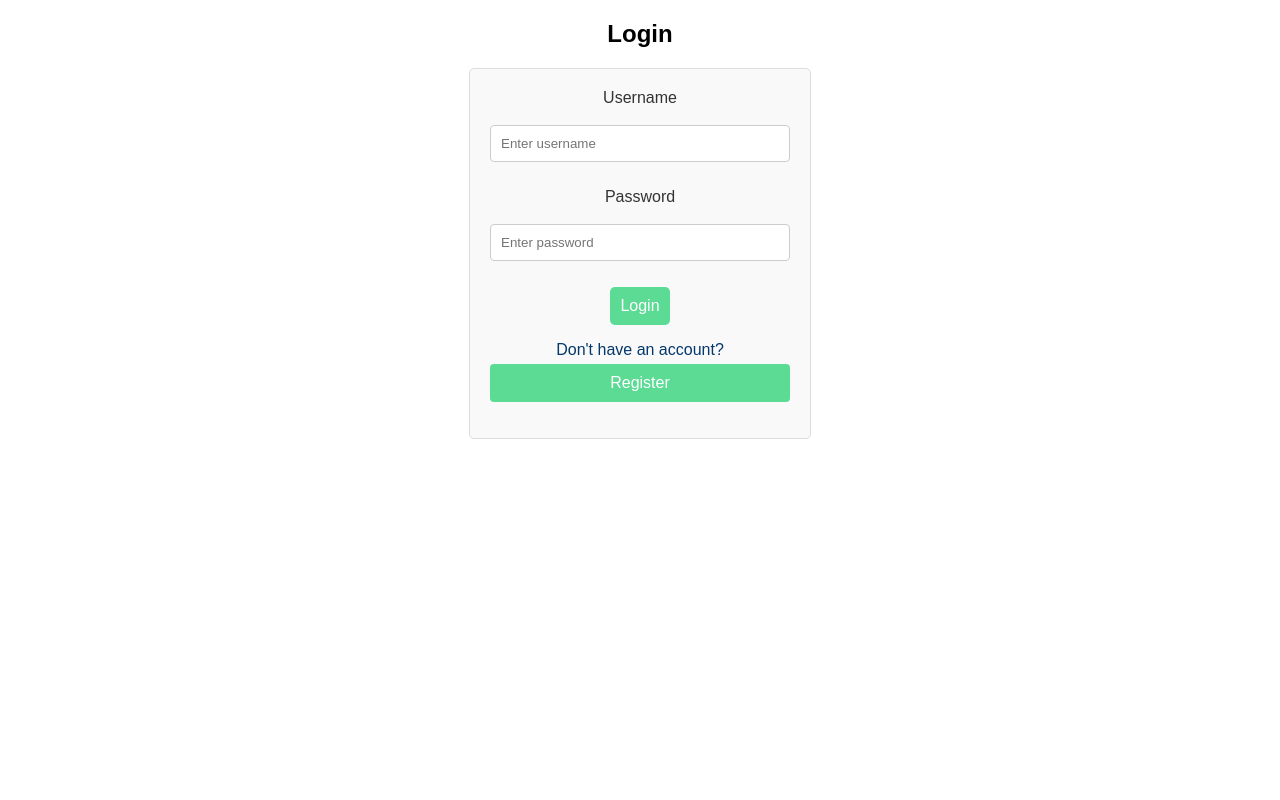
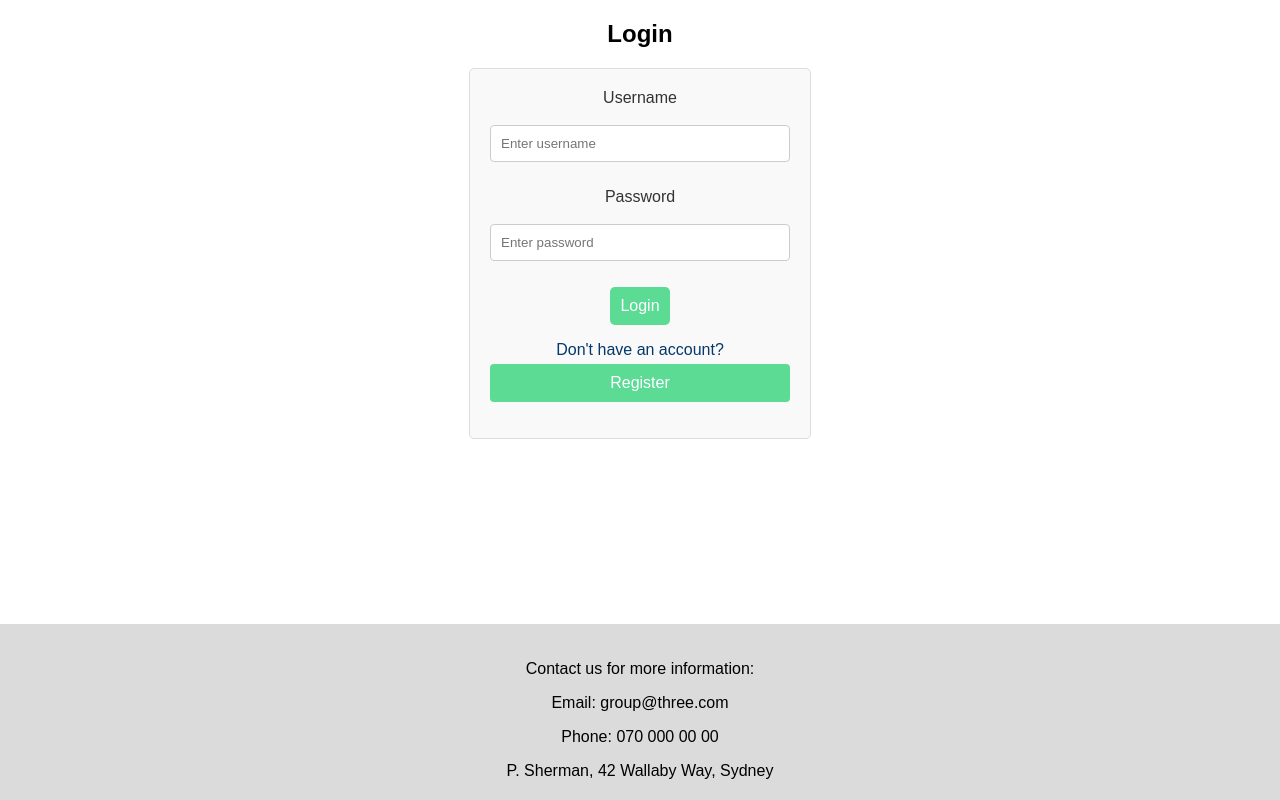
Before and after one commit to Serdar-b/IV1201-Project, a React (Create React App) app in the folder client/: page /login in a window 1280 px wide. Built offline with nearby package versions, Linux system fonts and the light colour scheme.

Commit message:
footer completed

```diff
--- a/client/src/App.css
+++ b/client/src/App.css
@@ -1,6 +1,13 @@
+.main {
+  flex: 1; /* This will make sure the content takes up the available space */
+}
+
 .App {
+  display: flex;
+  flex-direction: column;
+  min-height: 100vh;
   text-align: center;
-  font-family: "Arial", sans-serif;
+  font-family: 'Arial', sans-serif;
 }
 
 form {
@@ -265,3 +272,46 @@ header a:hover {
 .login-link:hover {
   text-decoration: underline;
 }
+
+.app-footer {
+  background-color: #a0a0a061; /* Dark background for the footer */
+  color: white;
+  padding: 20px 0;
+  width: 100%;
+}
+
+
+.footer-content {
+  max-width: 960px;
+  margin: 0 auto;
+  padding: 0 20px;
+  text-align: center;
+  color: black;
+}
+
+.black {
+  color: black;
+}
+
+footer address {
+  font-style: normal;
+  color: black;
+}
+
+.app-content {
+  flex: 1;
+  display: flex;
+  flex-direction: column;
+  justify-content: space-between;
+}
+
+.layout-container {
+  display: flex;
+  flex-direction: column;
+  min-height: 100vh;
+}
+
+.layout-content {
+  flex: 1;
+  padding-bottom: 100px;
+}
--- a/client/src/components/Layout.js
+++ b/client/src/components/Layout.js
@@ -1,5 +1,6 @@
 import React from 'react';
 import Header from '../view/Header';
+import Footer from '../view/Footer';
 
 /**
  * A layout component that wraps content with optional header display.
@@ -10,9 +11,10 @@ import Header from '../view/Header';
 
 const Layout = ({ children, showHeader = true }) => {
     return (
-        <div>
+        <div className="layout-container">
             {showHeader && <Header />}
-            {children}
+            <main className="layout-content">{children}</main>
+            <Footer />
         </div>
     );
 };
--- a/client/src/view/Dashboard.js
+++ b/client/src/view/Dashboard.js
@@ -1,5 +1,5 @@
 import React from 'react';
-import { useNavigate } from 'react-router-dom';
+import { useNavigate, Navigate } from 'react-router-dom';
 
 
 /**
@@ -44,7 +44,7 @@ const Dashboard = ({ user }) => {
   }
 
   // Default return
-  return <navigate to="/login" />;
+  return <Navigate to="/login" />;
 };
 
 export default Dashboard;
--- /dev/null
+++ b/client/src/view/Footer.js
@@ -0,0 +1,16 @@
+import React from 'react';
+
+const Footer = () => {
+  return (
+    <footer className="app-footer">
+      <div className="footer-content">
+        <p class="black">Contact us for more information:</p>
+        <p class="black">Email: group@three.com</p>
+        <p class="black">Phone: 070 000 00 00</p>
+        <address>P. Sherman, 42 Wallaby Way, Sydney</address>
+      </div>
+    </footer>
+  );
+};
+
+export default Footer;
```
